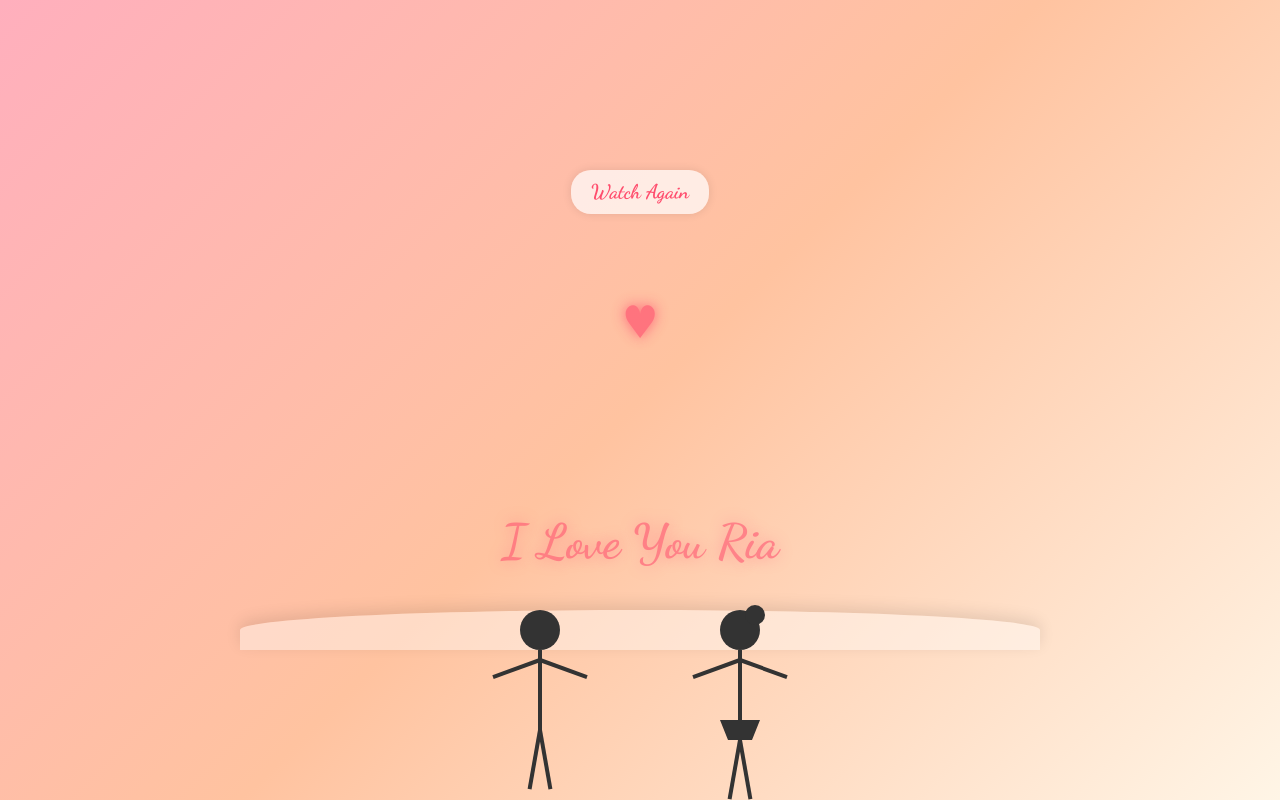
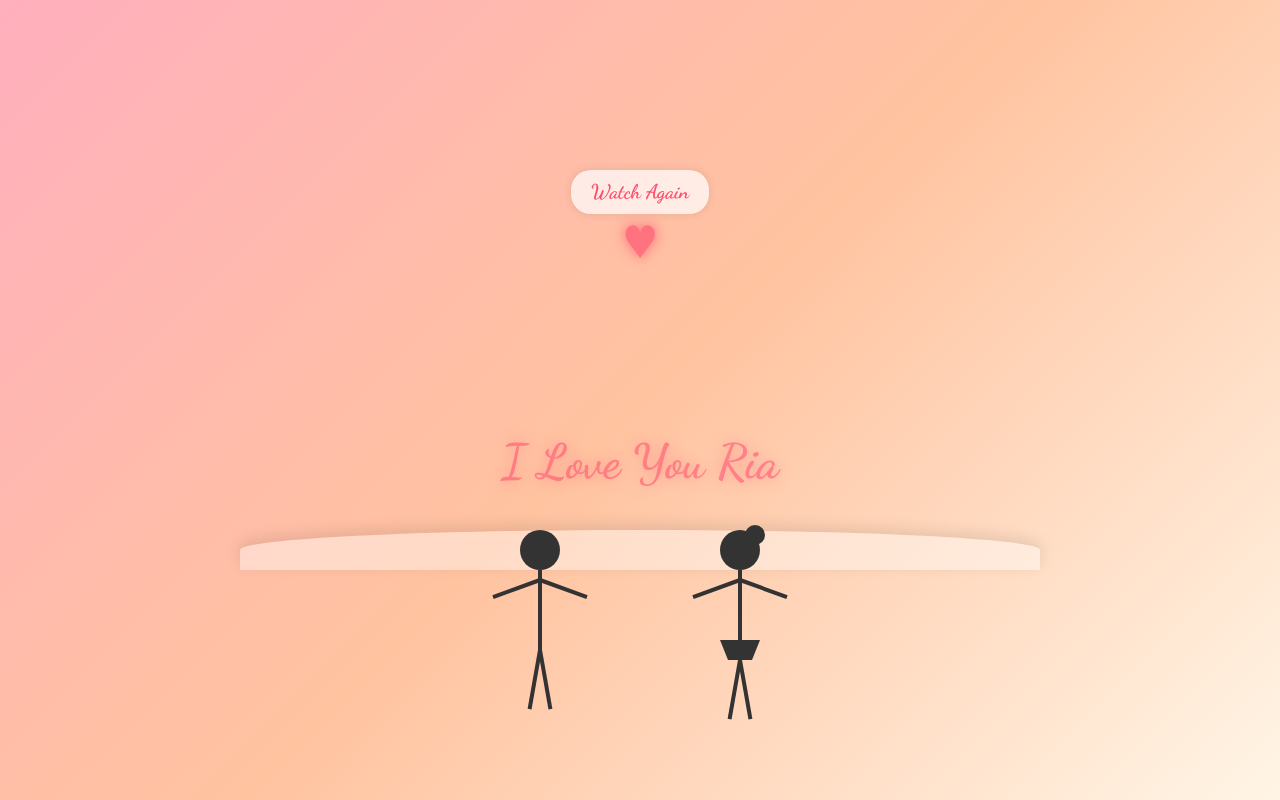
Before and after one commit to felite-beep/triana, a plain HTML site: page index.html in a window 1280 px wide. Drawn offline with Linux system fonts and the light colour scheme.

Commit message:
Update index.html

```diff
--- a/index.html
+++ b/index.html
@@ -29,12 +29,12 @@
             display: flex;
             flex-direction: column;
             align-items: center;
-            justify-content: flex-end;
+            justify-content: center; /* Changed from flex-end to center */
         }
 
         .ground {
             position: absolute;
-            bottom: 0;
+            bottom: 80px; /* Moved up from bottom: 0 */
             width: 100%;
             height: 40px;
             background: rgba(255, 255, 255, 0.4);
@@ -44,7 +44,7 @@
 
         .stickman {
             position: absolute;
-            bottom: 40px;
+            bottom: 120px; /* Adjusted from 40px to 120px to position above ground */
             transform-origin: bottom center;
         }
 
@@ -223,7 +223,7 @@
             position: absolute;
             font-size: 40px;
             color: #ff4d6d;
-            bottom: 180px;
+            bottom: 260px; /* Adjusted position */
             opacity: 0;
             text-shadow: 0 0 10px rgba(255, 77, 109, 0.7);
             filter: drop-shadow(0 0 5px rgba(255, 77, 109, 0.5));
@@ -250,7 +250,7 @@
         /* Text animation */
         .love-text {
             position: absolute;
-            bottom: 80px;
+            bottom: 160px; /* Moved up from 80px */
             font-family: 'Dancing Script', cursive;
             font-size: 48px;
             color: #ff4d6d;
```
